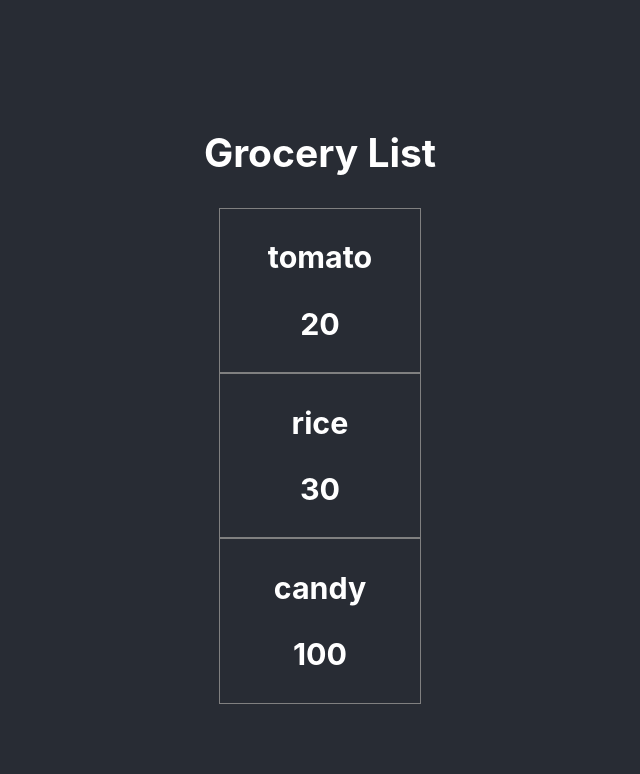
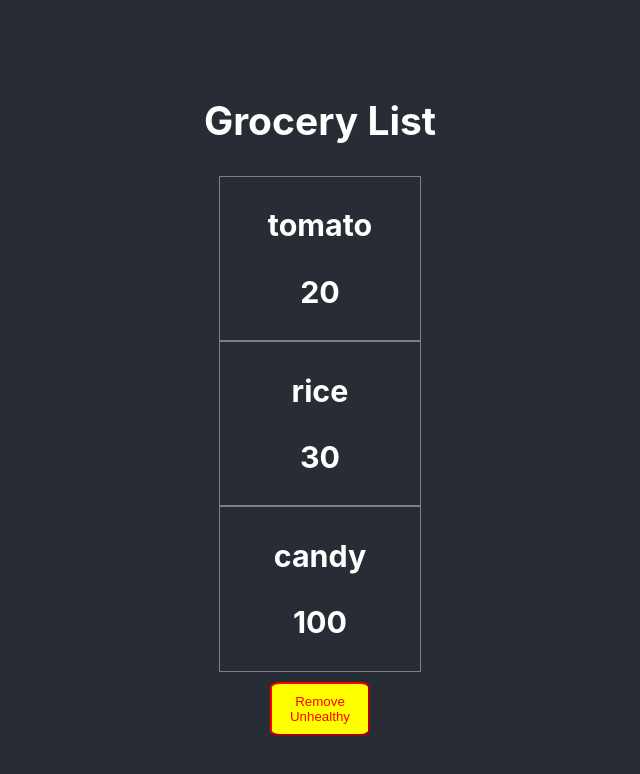
Before and after one commit to SiEr0212/udemy-react-hooks-app_GroceryList, a React (Create React App) app: page / in a window 1280 px wide. Shown: the top 774 px of the page, without its empty margins (320-960 px from the left). Built offline with nearby package versions, Linux system fonts and the light colour scheme.

Commit message:
added remove btn plus style

```diff
--- a/src/App.css
+++ b/src/App.css
@@ -36,3 +36,14 @@
     transform: rotate(360deg);
   }
 }
+
+.remove-button {
+  width: 100px;
+  padding-top: 10px;
+  padding-bottom: 10px;
+  margin-top: 10px;
+  border-radius: 10%;
+  border-color: red;
+  background-color: yellow;
+  color: red;
+}
--- a/src/App.js
+++ b/src/App.js
@@ -11,6 +11,10 @@ const initList = [
 function App() {
   const [list, setlist] = useState(initList);
 
+  const removeUnhealthyHandle = () => {
+
+  };
+
   return (
     <div className="App">
       <header className="App-header">
@@ -18,6 +22,7 @@ function App() {
         {list.map((v, k)=> {
           return <Item key={`${k}${v.name}${v.calories}`} item={v}></Item>
         })}
+        <button onClick={removeUnhealthyHandle} className="remove-button">Remove Unhealthy</button>
       </header>
     </div>
   );
```
